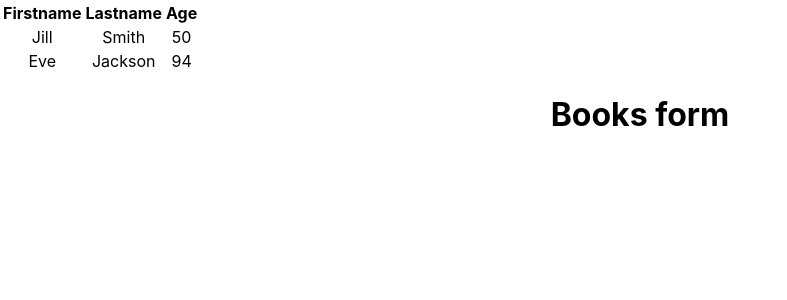
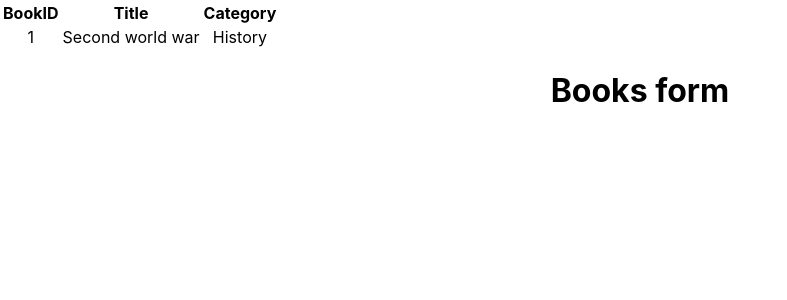
Before and after one commit to barackm/bookstore, a React (Create React App) app: page / in a window 1280 px wide. Shown: the top 300 px of the page, without its empty margins (0-787 px from the left). Built offline with nearby package versions, Linux system fonts and the light colour scheme.

Commit message:
Finish to add the table and fix eslint errors

```diff
--- a/src/components/Book.jsx
+++ b/src/components/Book.jsx
@@ -1,4 +1,10 @@
 import React from 'react';
 
-const BookDetail = () => <h1> Book Details </h1>;
-export default BookDetail;
+const Book = () => (
+  <tr>
+    <td>1</td>
+    <td>Second world war</td>
+    <td>History</td>
+  </tr>
+);
+export default Book;
--- a/src/containers/BooksList.jsx
+++ b/src/containers/BooksList.jsx
@@ -1,4 +1,5 @@
 import React, { Component } from 'react';
+import Book from '../components/Book';
 
 class BooksList extends Component {
   constructor(props) {
@@ -10,20 +11,11 @@ class BooksList extends Component {
     return (
       <table>
         <tr>
-          <th>Firstname</th>
-          <th>Lastname</th>
-          <th>Age</th>
+          <th>BookID</th>
+          <th>Title</th>
+          <th>Category</th>
         </tr>
-        <tr>
-          <td>Jill</td>
-          <td>Smith</td>
-          <td>50</td>
-        </tr>
-        <tr>
-          <td>Eve</td>
-          <td>Jackson</td>
-          <td>94</td>
-        </tr>
+        <Book />
       </table>
     );
   }
```
